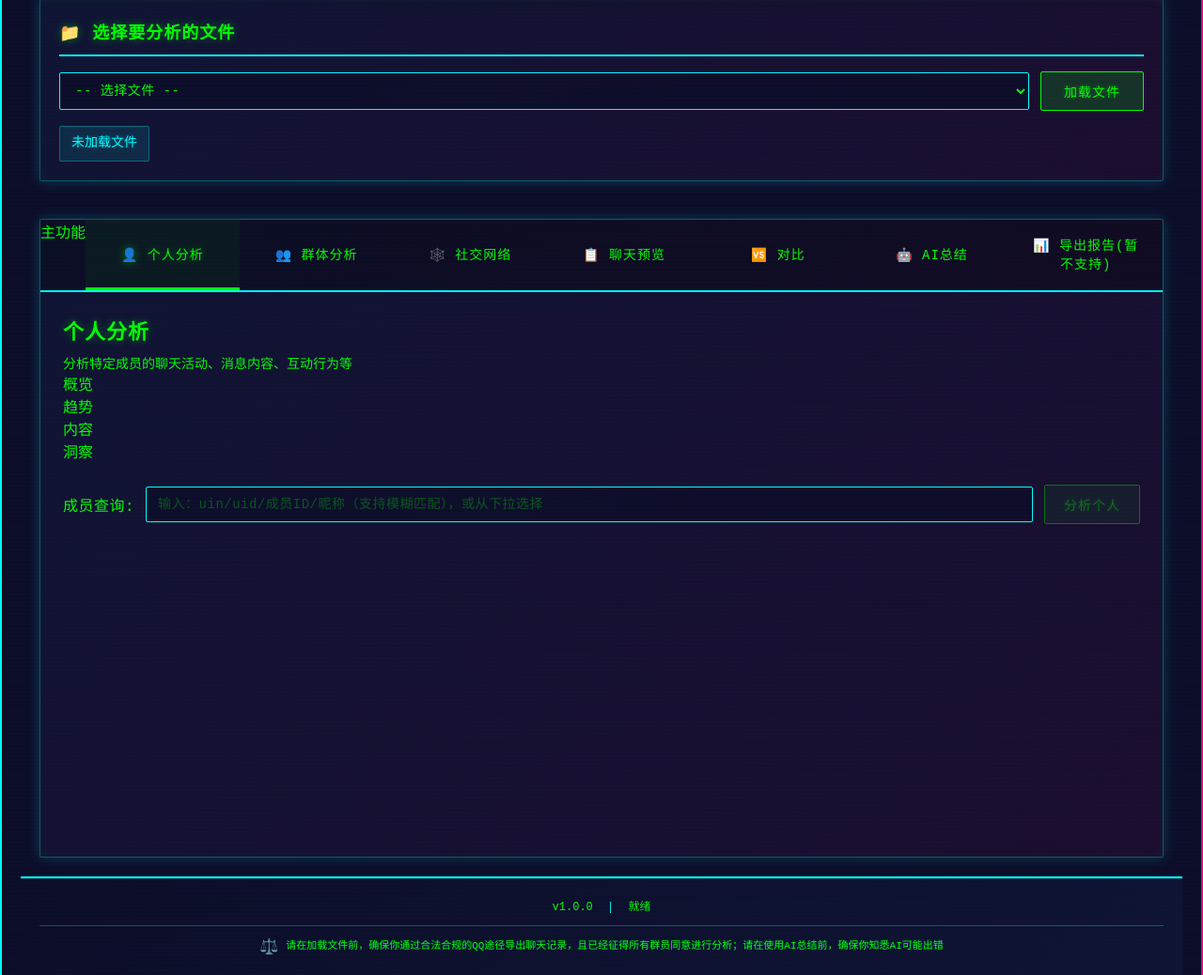
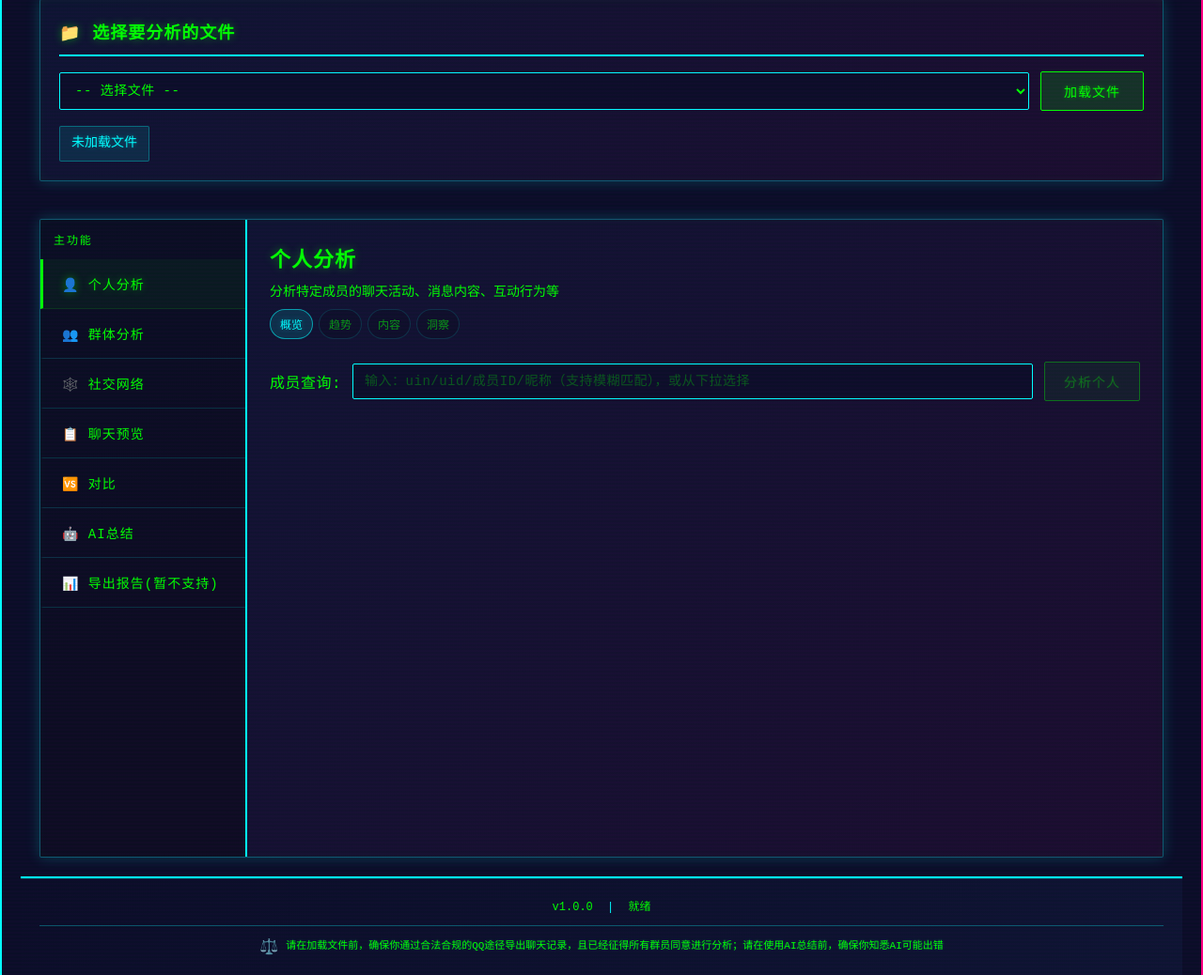
Before and after one commit to CutrelyAlex/QQChatAnalyzer, a Flask app: page / in a window 1280 px wide. Shown: the part 104-1142 px from the top of the page at 94% size. Run offline with Flask 3, Linux system fonts and the light colour scheme; data that the repository does not hold is empty; some libraries are stand-ins or nearby versions.

Commit message:
opt 清理

```diff
--- a/pytest.ini
+++ b/pytest.ini
@@ -1,3 +1,5 @@
 [pytest]
 testpaths = tests
 python_files = test*.py
+markers =
+	slow: slow tests (optional)
--- a/static/css/style.css
+++ b/static/css/style.css
@@ -461,6 +461,85 @@ html::before {
     text-shadow: 0 0 10px rgba(0, 255, 0, 0.4);
 }
 
+/* ======================================
+   layout-pro：左侧主功能栏（桌面端竖向）
+   说明：此前该样式曾以内嵌 style 存在于 index.html。
+   现在统一放到主样式中，避免被误删导致布局回退为横向。
+   ====================================== */
+
+.tabs-container.layout-pro {
+    display: flex;
+    flex-direction: row;
+    min-height: 680px;
+}
+
+.tabs-container.layout-pro .tabs-header {
+    flex-direction: column;
+    flex-wrap: nowrap;
+    min-width: 220px;
+    max-width: 260px;
+    border-bottom: none;
+    border-right: 2px solid var(--accent-cyan);
+}
+
+.tabs-container.layout-pro .sidebar-title {
+    padding: 12px 14px;
+    font-size: 12px;
+    color: var(--secondary-text);
+    letter-spacing: 0.16em;
+    text-transform: uppercase;
+}
+
+.tabs-container.layout-pro .tab-button {
+    flex: 0 0 auto;
+    width: 100%;
+    min-width: 0;
+    text-align: left;
+    border-bottom: 1px solid rgba(0, 255, 255, 0.15);
+    border-left: 3px solid transparent;
+    border-right: none;
+}
+
+.tabs-container.layout-pro .tab-button.active {
+    border-bottom-color: rgba(0, 255, 0, 0.12);
+    border-left-color: var(--primary-color);
+}
+
+.tabs-container.layout-pro .tabs-content {
+    flex: 1;
+    overflow-y: auto;
+}
+
+@media (max-width: 980px) {
+    .tabs-container.layout-pro {
+        flex-direction: column;
+        min-height: auto;
+    }
+
+    .tabs-container.layout-pro .tabs-header {
+        flex-direction: row;
+        flex-wrap: wrap;
+        min-width: 0;
+        max-width: none;
+        border-right: none;
+        border-bottom: 2px solid var(--accent-cyan);
+    }
+
+    .tabs-container.layout-pro .tab-button {
+        flex: 1;
+        width: auto;
+        min-width: 120px;
+        text-align: center;
+        border-left: none;
+        border-bottom: 3px solid transparent;
+    }
+
+    .tabs-container.layout-pro .tab-button.active {
+        border-left-color: transparent;
+        border-bottom-color: var(--primary-color);
+    }
+}
+
 .tabs-content {
     flex: 1;
     overflow-y: auto;
@@ -491,6 +570,38 @@ html::before {
     margin-bottom: 24px;
 }
 
+/* ======================================
+   子功能 subtabs（规划 UI）
+   ====================================== */
+
+.subtabs {
+    display: flex;
+    flex-wrap: wrap;
+    gap: 6px;
+    margin-top: 10px;
+}
+
+.subtab {
+    padding: 6px 10px;
+    border-radius: 999px;
+    border: 1px solid rgba(0, 255, 255, 0.25);
+    background: rgba(0, 0, 0, 0.25);
+    color: var(--secondary-text);
+    font-size: 12px;
+    user-select: none;
+}
+
+.subtab.is-active {
+    border-color: rgba(0, 255, 255, 0.55);
+    background: rgba(0, 255, 255, 0.12);
+    color: var(--accent-cyan);
+    text-shadow: 0 0 6px rgba(0, 255, 255, 0.25);
+}
+
+.subtab.is-disabled {
+    opacity: 0.55;
+}
+
 .tab-header h2 {
     font-size: 22px;
     margin-bottom: 8px;
@@ -584,9 +695,15 @@ html::before {
     font-family: 'Courier New', monospace;
 }
 
+/* 个人分析：卡片内部更紧凑（整体仍为网格换行，最多4列由 #personal-stats .stats-grid 控制） */
+#personal-stats .stat-card {
     padding: 14px 16px;
-    gap: 10px;
-    min-height: auto;
+    gap: 12px;
+}
+
+#personal-stats .stat-icon {
+    font-size: 28px;
+}
 .stat-card:hover {
     transform: translateY(-4px);
     box-shadow: 0 0 25px rgba(0, 255, 0, 0.4), 0 0 15px rgba(0, 255, 255, 0.2);
--- a/static/js/analysis-cache.js
+++ b/static/js/analysis-cache.js
@@ -86,7 +86,7 @@ const analysisCacheManager = {
             const hasBoth = hasGroup && hasNetwork;
 
             html += `<div class="cache-file-group">`;
-            html += `<div class="cache-file-header">📁 ${filename}</div>`;
+            html += `<div class="cache-file-header">${filename}</div>`;
 
             // 如果同时有群体分析和网络分析，显示合并生成选项
             if (hasBoth) {
--- a/static/js/core.js
+++ b/static/js/core.js
@@ -229,6 +229,13 @@ function switchTab(event) {
     // 激活选中标签页
     event.target.classList.add('active');
     document.getElementById(`${tabName}-tab`).classList.add('active');
+
+    // 预览筛选器
+    if (tabName === 'preview' && appState.currentFile) {
+        if (typeof ensurePreviewFiltersLoaded === 'function') {
+            ensurePreviewFiltersLoaded(appState.currentFile);
+        }
+    }
 }
 
 // ============ AI功能 ============
--- a/templates/index.html
+++ b/templates/index.html
@@ -94,7 +94,7 @@
                         </div>
 
                         <div id="personal-stats" class="stats-container" style="display: none;">
-                            <div class="stats-grid stats-grid--row">
+                            <div class="stats-grid">
                                 <div class="stat-card">
                                     <div class="stat-icon">👤</div>
                                     <div class="stat-content">
```
Also changed, not shown: static/js/file-handler.js (+59 -5 lines).
